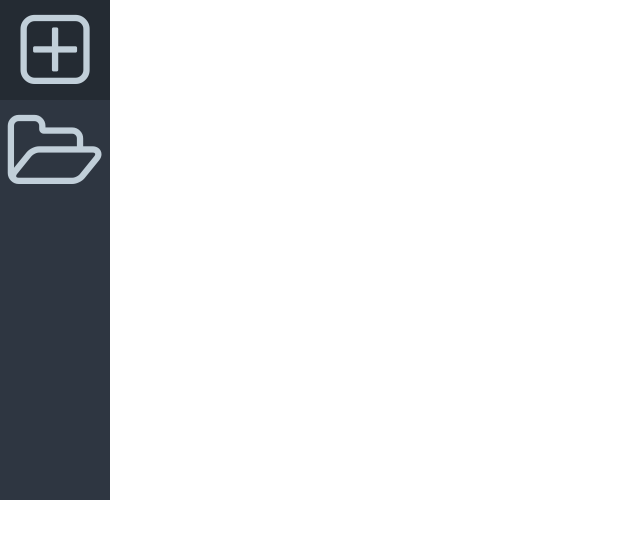
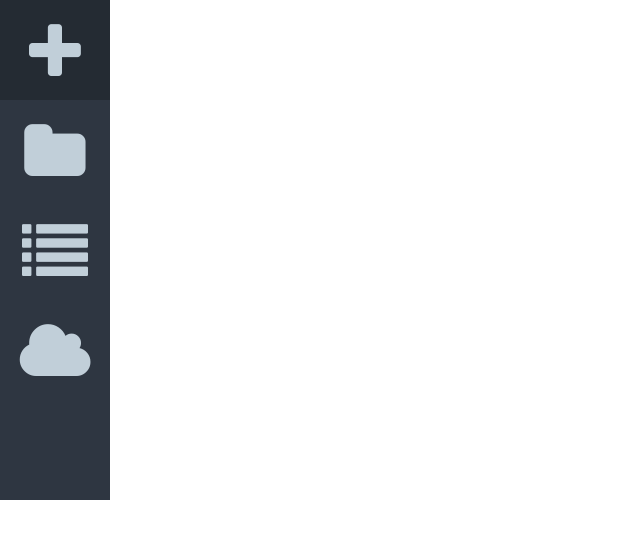
Before and after one commit to StormyWarrior8/Star-Notes, a website: page app/index.html in a window 1280 px wide. Shown: the whole page, without its empty margins (0-640 px from the left). Drawn offline with Linux system fonts and the light colour scheme.

Commit message:
Work on side bar

```diff
--- a/app/css/custom.css
+++ b/app/css/custom.css
@@ -13,5 +13,5 @@ body {
 }
 
 .side ul li a i {
-    margin-top: 10px;
+    margin-top: 20px;
 }
--- a/app/index.html
+++ b/app/index.html
@@ -10,12 +10,22 @@
         <ul>
             <li>
                 <a href="#adfasf">
-                    <i class="fa fa-plus-square-o fa-4x"></i>
+                    <i class="fa fa-plus fa-3x"></i>
                 </a>
             </li>
             <li>
                 <a href="#kfkaldskf">
-                    <i class="fa fa-folder-open-o fa-4x"></i>
+                    <i class="fa fa-folder fa-3x"></i>
+                </a>
+            </li>
+            <li>
+                <a href="#kfkaldskf">
+                    <i class="fa fa-list fa-3x"></i>
+                </a>
+            </li>
+            <li>
+                <a href="#kfkaldskf">
+                    <i class="fa fa-cloud fa-3x"></i>
                 </a>
             </li>
         </ul>
```
Also changed, not shown: app/build/style.css.
